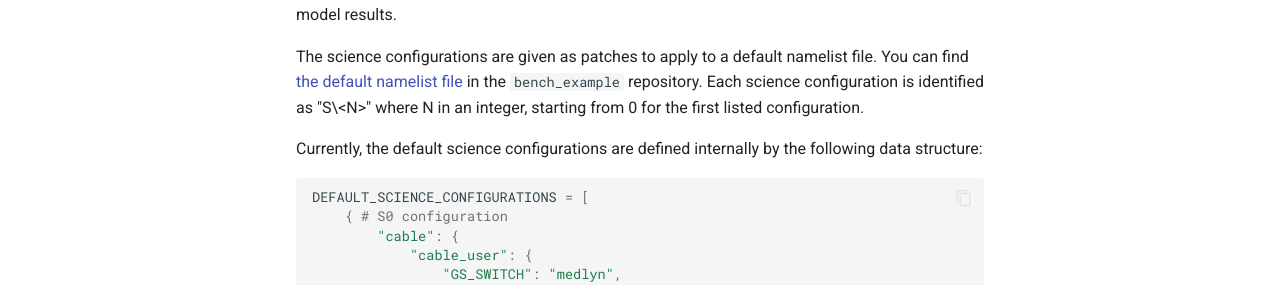
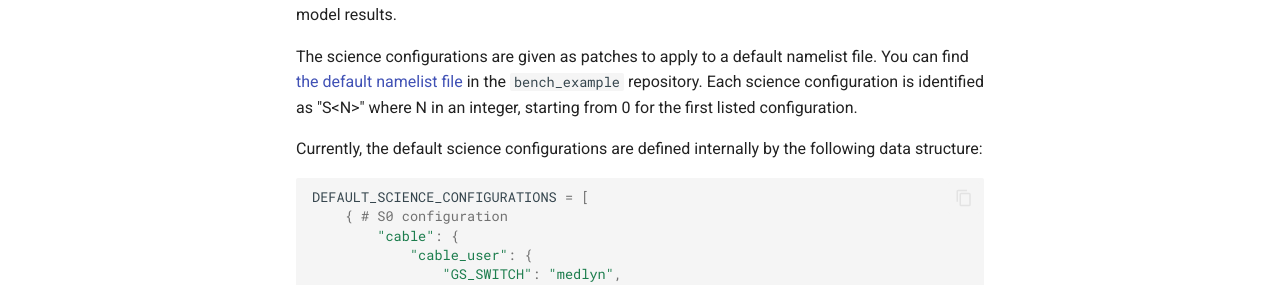
Before and after one commit to mdekauwe/CABLE_benchmarking, an MkDocs documentation site: the page built from docs/user_guide/default_science_configurations.md, in a window 1280 px wide and 1242 px high. Shown: the part 328-613 px from the top of the window. Built offline with MkDocs 1.6.1 and Material for MkDocs 9.7.7, drawn with Linux system fonts in a browser that asks for light colours; comment, search, counter and statistics services are not loaded.

Commit message:
Update format

````diff
--- a/docs/user_guide/default_science_configurations.md
+++ b/docs/user_guide/default_science_configurations.md
@@ -2,7 +2,7 @@
 
 A set of science configurations is defined in `benchcab`. This allows for running standardised testing of different version of CABLE. Test results using this default set are required for submission of new code development in CABLE. Occasionally, some code developments might also require test results using a different set of configurations to document their effect on the model results.
 
-The science configurations are given as patches to apply to a default namelist file. You can find [the default namelist file](https://github.com/CABLE-LSM/bench_example/blob/dev/namelists/cable.nml) in the `bench_example` repository. Each science configuration is identified as "S\<N\>" where N in an integer, starting from 0 for the first listed configuration.
+The science configurations are given as patches to apply to a default namelist file. You can find [the default namelist file](https://github.com/CABLE-LSM/bench_example/blob/dev/namelists/cable.nml) in the `bench_example` repository. Each science configuration is identified as "S<N\>" where N in an integer, starting from 0 for the first listed configuration.
 
 Currently, the default science configurations are defined internally by the following data structure:
 ```python
````
Also changed, not shown: docs/user_guide/config_options.md (+1 -1 lines).
